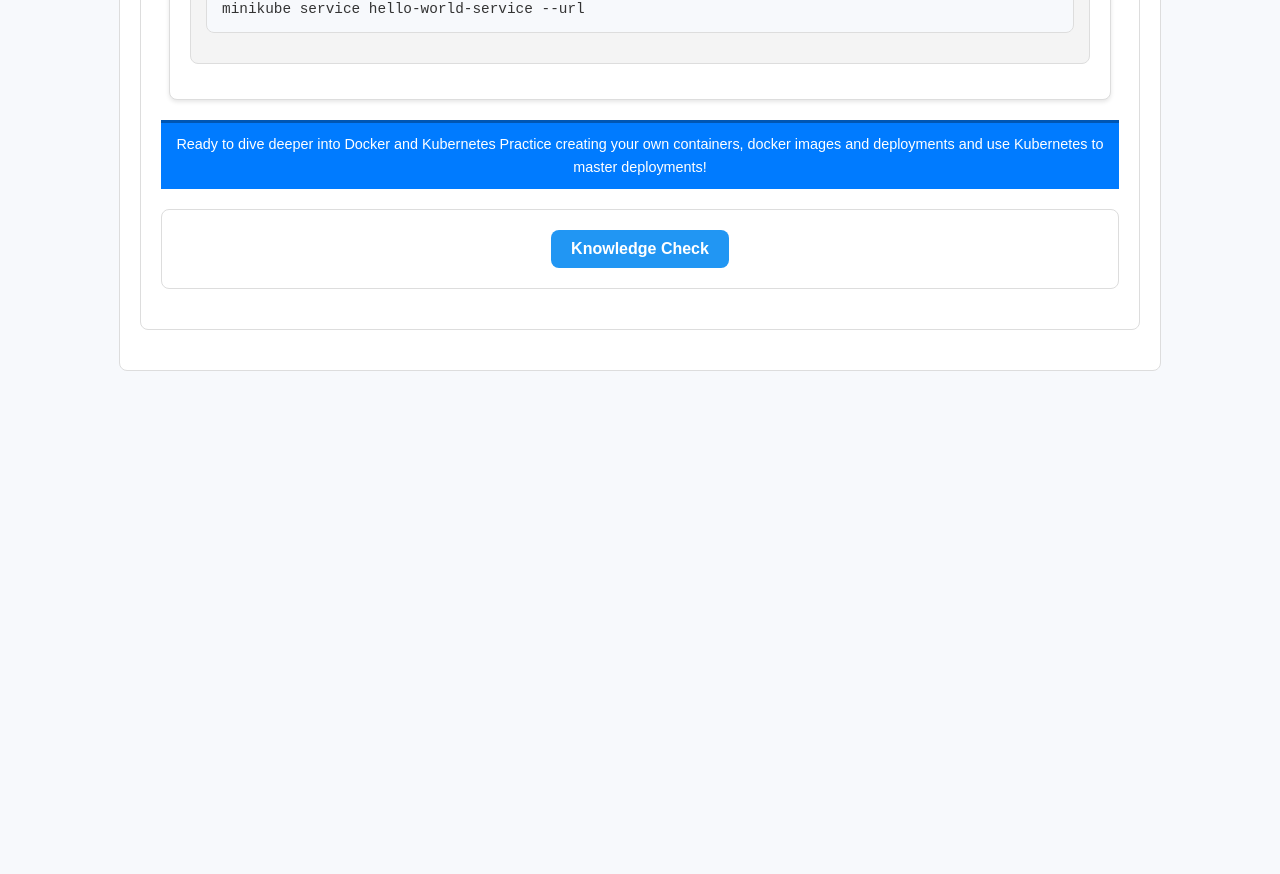
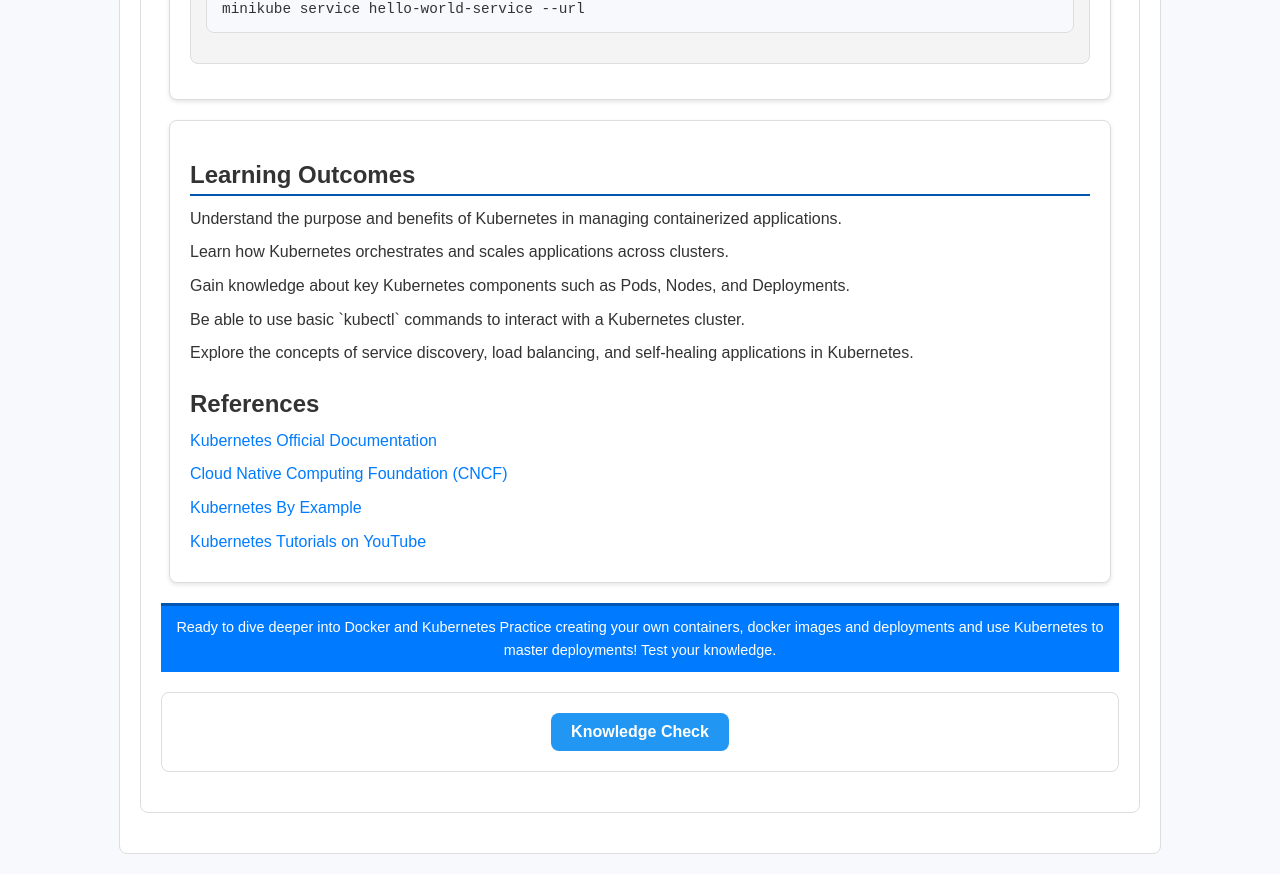
Before and after one commit to rdoshi13/SER598_performant-scalabledeployment_fall24, a React (Create React App) app in the folder pns-deployment/: page /kubernetes in a window 1280 px wide. Shown: the part 8940-9814 px from the top of the page. Before the commit the page ends 9331 px from the top, so only its background shows below. Built offline with nearby package versions, Linux system fonts and the light colour scheme.

Commit message:
added learning outcomes and references

```diff
--- a/pns-deployment/src/Containers.js
+++ b/pns-deployment/src/Containers.js
@@ -176,9 +176,7 @@ function Containers() {
 
       <section>
         <h2>Use Cases of Containerization</h2>
-        <p>
-          A placeholder for an interactive sandbox where users can try cloud
-          computing demos. This could use a real-time editor in the future.
+
           <img
     src="https://media.licdn.com/dms/image/v2/D5612AQE4PAq43JAJGA/article-cover_image-shrink_720_1280/article-cover_image-shrink_720_1280/0/1700701203965?e=2147483647&v=beta&t=Lt27sRPuA8indsMLl4ivWJieXco-Xy4PvE7uDfe4A3w"
     alt="Containers in Cloud Computing"
@@ -188,7 +186,7 @@ function Containers() {
       display: 'block',
       margin: '0',
     }}/>
-        </p>
+
         <ul>
     <li>
       <strong>Microservices Deployment:</strong>
@@ -227,11 +225,30 @@ function Containers() {
     </li>
   </ul>
       </section>
+      <section>
+  <h2>Learning Outcomes</h2>
+  <ul>
+    <li>Understand what containers are and how they encapsulate applications and their dependencies.</li>
+    <li>Learn the benefits of containerization, such as portability, consistency, and efficiency.</li>
+    <li>Explore the role of containers in microservices architecture and CI/CD pipelines.</li>
+    <li>Gain knowledge about container runtimes like Docker and how they operate.</li>
+    <li>Understand how containers enable modern DevOps practices and cloud-native development.</li>
+  </ul>
+
+  <h3>References</h3>
+  <ul>
+    <li><a href="https://www.docker.com/resources/what-container" target="_blank">What is a Container? (Docker)</a></li>
+    <li><a href="https://www.redhat.com/en/topics/containers" target="_blank">Containers Overview (Red Hat)</a></li>
+    <li><a href="https://www.ibm.com/cloud/learn/containers" target="_blank">Containers Guide (IBM Cloud)</a></li>
+    <li><a href="https://www.youtube.com/playlist?list=PL2qzCKTbjutKLOzIcGpt9R90vxa1se3uj" target="_blank">Containers Tutorials on YouTube</a></li>
+  </ul>
+</section>
+
 
       <footer className="App-footer">
         <p>
           Ready to dive deeper into Containers Practice creating your
-          own containers, images!
+          own containers, images! Test your knowledge.
         </p>
       </footer>
       <div style={{ textAlign: "center", marginTop: "20px" }}>
--- a/pns-deployment/src/Kubernetes.js
+++ b/pns-deployment/src/Kubernetes.js
@@ -514,6 +514,24 @@ service/hello-world-service unchanged
       </pre>
       </div>
 </section>
+<section>
+  <h2>Learning Outcomes</h2>
+  <ul>
+    <li>Understand the purpose and benefits of Kubernetes in managing containerized applications.</li>
+    <li>Learn how Kubernetes orchestrates and scales applications across clusters.</li>
+    <li>Gain knowledge about key Kubernetes components such as Pods, Nodes, and Deployments.</li>
+    <li>Be able to use basic `kubectl` commands to interact with a Kubernetes cluster.</li>
+    <li>Explore the concepts of service discovery, load balancing, and self-healing applications in Kubernetes.</li>
+  </ul>
+
+  <h3>References</h3>
+  <ul>
+    <li><a href="https://kubernetes.io/docs/" target="_blank">Kubernetes Official Documentation</a></li>
+    <li><a href="https://www.cncf.io/" target="_blank">Cloud Native Computing Foundation (CNCF)</a></li>
+    <li><a href="https://kubernetesbyexample.com/" target="_blank">Kubernetes By Example</a></li>
+    <li><a href="https://www.youtube.com/playlist?list=PL2qzCKTbjutKLOzIcGpt9R90vxa1se3uj" target="_blank">Kubernetes Tutorials on YouTube</a></li>
+  </ul>
+</section>
 
 
 
@@ -521,7 +539,7 @@ service/hello-world-service unchanged
       <footer className="App-footer">
         <p>
           Ready to dive deeper into Docker and Kubernetes Practice creating your
-          own containers, docker images and deployments and use Kubernetes to master deployments!
+          own containers, docker images and deployments and use Kubernetes to master deployments! Test your knowledge.
         </p>
       </footer>
       <div style={{ textAlign: "center", marginTop: "20px" }}>
```
